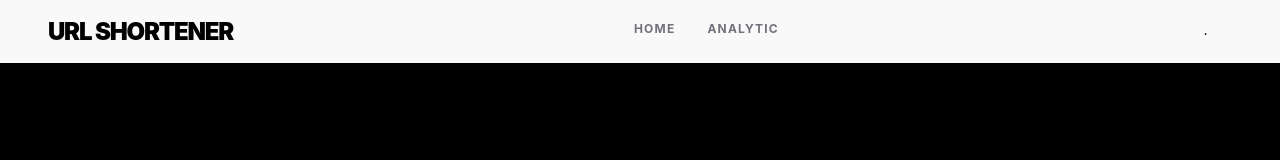
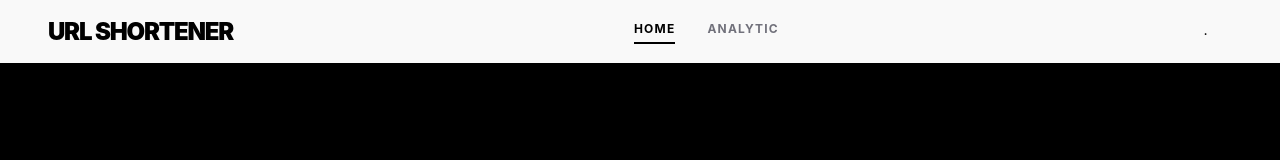
Before and after one commit to Satish9047/url-shortner, a React (Vite) app in the folder client/: page / in a window 1280 px wide. Shown: the top 160 px of the page. Built offline with nearby package versions, Linux system fonts and the light colour scheme.

Commit message:
Update the header to Navbar + update folder structure

```diff
--- a/client/src/app/router/index.tsx
+++ b/client/src/app/router/index.tsx
@@ -5,13 +5,13 @@ import {
     RouterProvider,
 } from "react-router-dom";
 import Home from "../../pages/home/Home";
-import Header from "../../components/Header";
 import Analytical from "../../pages/analytical/Analytical";
+import Navbar from "../../shared/components/Navbar";
 
 const router = createBrowserRouter(
   createRoutesFromElements(
     <Route>
-      <Route path="/" element={<Header />}>
+      <Route path="/" element={<Navbar />}>
         <Route path="/" element={<Home />} />
         <Route path="/analytic" element={<Analytical />} />
       </Route>
--- a/client/src/components/Header.tsx
+++ /dev/null
@@ -1,39 +0,0 @@
-import { Link, Outlet } from "react-router-dom";
-
-export default function Header() {
-  const menus = ["home", "analytic"];
-
-  return (
-    <>
-      <header className="flex justify-between items-center px-6 md:px-12 w-full fixed top-0 z-50 bg-[#f9f9f9] h-16 border-b border-black">
-        <div className="font-sans text-2xl font-black tracking-tighter text-black uppercase cursor-pointer hover:opacity-85 select-none">
-          Url Shortener
-        </div>
-
-        <nav className="hidden md:flex gap-8 items-center h-full">
-          {menus.map((menu) => {
-            return (
-              <Link
-                to={menu === "home" ? "/" : "/analytic"}
-                key={menu}
-                className={`font-sans text-[12px] font-bold tracking-widest uppercase pb-1 border-b-2 transition-all cursor-pointer text-zinc-500 border-transparent hover:text-black hover:border-black/30`}
-              >
-                {menu}
-              </Link>
-            );
-          })}
-        </nav>
-
-        <div className="flex items-center gap-4">
-          <p
-            id="header-login-btn"
-            className="font-sans text-[11px] font-bold tracking-wider uppercase hover:text-white px-6 py-2 transition-colors duration-200 cursor-pointer"
-          >
-            .
-          </p>
-        </div>
-      </header>
-      <Outlet />
-    </>
-  );
-}
--- a/client/src/main.tsx
+++ b/client/src/main.tsx
@@ -1,4 +1,4 @@
-import "./index.css";
+import "./styles/index.css";
 import { StrictMode } from 'react'
 import { createRoot } from 'react-dom/client'
 import AppRouter from './app/router'
--- /dev/null
+++ b/client/src/shared/components/Navbar.tsx
@@ -0,0 +1,56 @@
+import { NavLink, Outlet } from "react-router-dom";
+
+const menus = [
+  {
+    name: "Home",
+    path: "/",
+  },
+  {
+    name: "Analytic",
+    path: "/analytic",
+  },
+];
+
+const Navbar = () => {
+  return (
+    <>
+      <header className="flex justify-between items-center px-6 md:px-12 w-full fixed top-0 z-50 bg-[#f9f9f9] h-16 border-b border-black">
+        <div className="font-sans text-2xl font-black tracking-tighter text-black uppercase cursor-pointer hover:opacity-85 select-none">
+          Url Shortener
+        </div>
+
+        <nav className="hidden md:flex gap-8 items-center h-full">
+          {menus.map((menu) => (
+            <NavLink
+              key={menu.path}
+              to={menu.path}
+              end={menu.path === "/"}
+              className={({ isActive }) =>
+                `font-sans text-[12px] font-bold tracking-widest uppercase pb-1 border-b-2 transition-all cursor-pointer ${
+                  isActive
+                    ? "text-black border-black"
+                    : "text-zinc-500 border-transparent hover:text-black hover:border-black/30"
+                }`
+              }
+            >
+              {menu.name}
+            </NavLink>
+          ))}
+        </nav>
+
+        <div className="flex items-center gap-4">
+          <p
+            id="header-login-btn"
+            className="font-sans text-[11px] font-bold tracking-wider uppercase hover:text-white px-6 py-2 transition-colors duration-200 cursor-pointer"
+          >
+            .
+          </p>
+        </div>
+      </header>
+
+      <Outlet />
+    </>
+  );
+};
+
+export default Navbar;
```
Also changed, not shown: client/src/features/analytics/page.tsx (added), client/src/features/url-shortner/page.tsx (added), client/src/styles/index.css (renamed from client/src/index.css).
